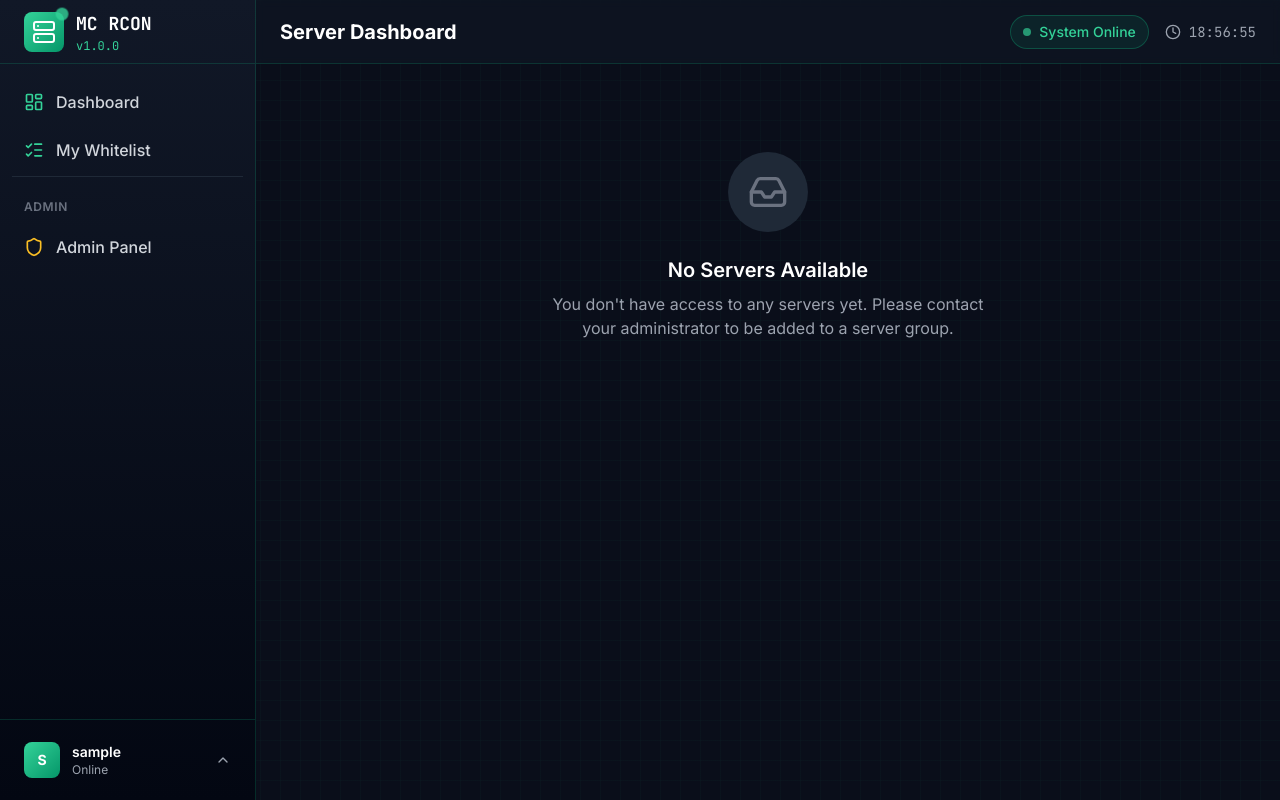
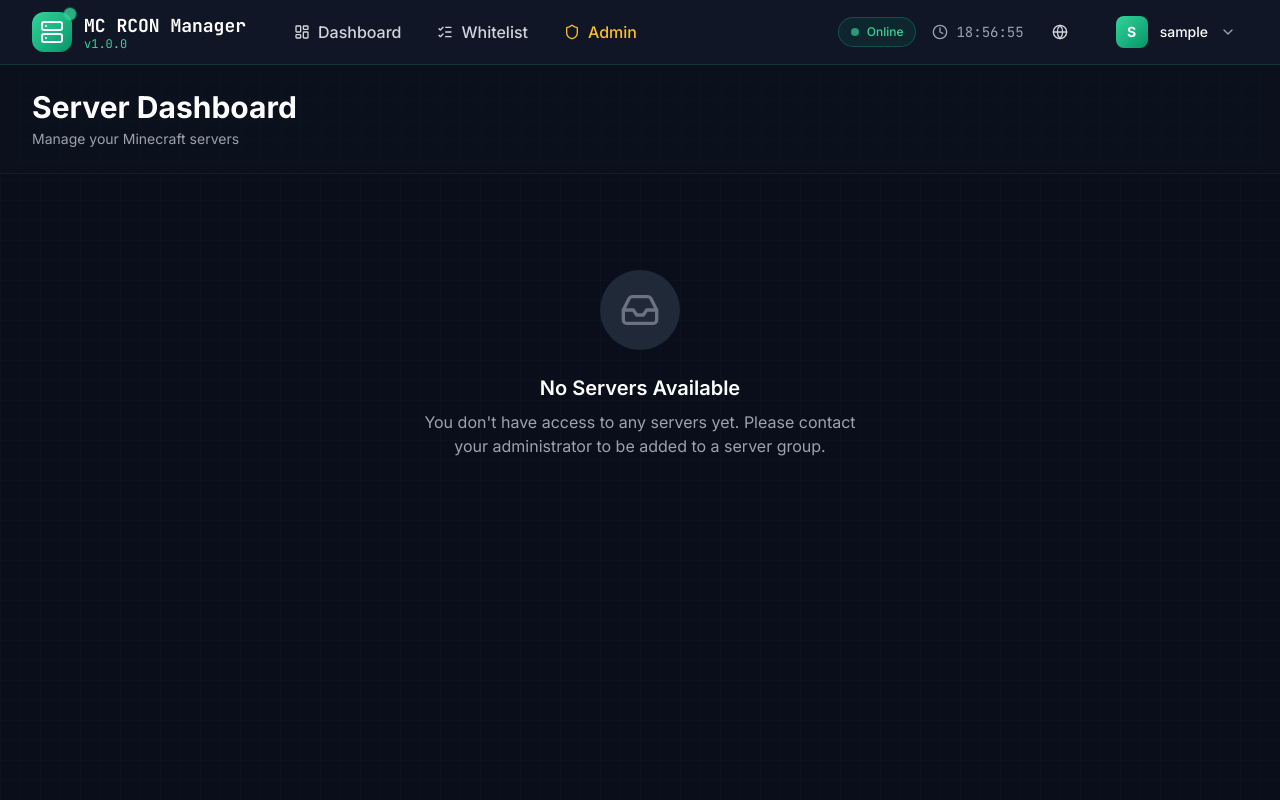
Before and after one commit to MoYuK1ng/MC_rcon_manage, a Django app: page /dashboard/ in a window 1280 px wide. Run offline with Django 5.2, Linux system fonts and the light colour scheme; the visitor is signed in with stand-in values (Sample User, id 1); data that the repository does not hold is empty; parts of the project's set-up code (start-up, migrations or seed data) failed here and were passed over; some libraries are stand-ins or nearby versions.

Commit message:
Replace sidebar with modern top navigation bar - Vercel/GitHub style

```diff
--- a/servers/templates/base.html
+++ b/servers/templates/base.html
@@ -113,82 +113,95 @@
     {% block extra_css %}{% endblock %}
 </head>
 <body class="h-full font-sans text-gray-100 antialiased">
-    <div class="min-h-full flex">
-        <!-- Sidebar -->
-        <aside class="w-64 bg-gradient-to-b from-gray-900 to-gray-950 border-r border-emerald-500/20 flex flex-col">
-            <!-- Logo -->
-            <div class="h-16 flex items-center px-6 border-b border-emerald-500/20">
+    <div class="min-h-full flex flex-col">
+        <!-- Top Navigation Bar -->
+        <nav class="bg-gray-900/95 backdrop-blur-md border-b border-emerald-500/20 sticky top-0 z-50">
+            <div class="max-w-7xl mx-auto px-4 sm:px-6 lg:px-8">
+                <div class="flex items-center justify-between h-16">
+                    <!-- Logo & Brand -->
+                    <div class="flex items-center space-x-8">
                         <a href="{% url 'dashboard' %}" class="flex items-center space-x-3 group">
                             <div class="relative">
-                        <div class="w-10 h-10 bg-gradient-to-br from-emerald-400 to-emerald-600 rounded-lg flex items-center justify-center transform group-hover:scale-110 transition-transform duration-200">
+                                <div class="w-10 h-10 bg-gradient-to-br from-emerald-400 to-emerald-600 rounded-xl flex items-center justify-center transform group-hover:scale-110 group-hover:rotate-3 transition-all duration-200">
                                     <i data-lucide="server" class="w-6 h-6 text-white"></i>
                                 </div>
                                 <div class="absolute -top-1 -right-1 w-3 h-3 bg-emerald-400 rounded-full status-pulse"></div>
                             </div>
-                    <div>
-                        <div class="text-lg font-bold text-white font-mono">MC RCON</div>
-                        <div class="text-xs text-emerald-400 font-mono">v{{ APP_VERSION|default:"1.0.0" }}</div>
+                            <div class="hidden sm:block">
+                                <div class="text-lg font-bold text-white font-mono">MC RCON Manager</div>
+                                <div class="text-xs text-emerald-400 font-mono -mt-1">v1.0.0</div>
                             </div>
                         </a>
+
+                        <!-- Main Navigation -->
+                        <div class="hidden md:flex items-center space-x-1">
+                            <a href="{% url 'dashboard' %}" class="flex items-center space-x-2 px-4 py-2 text-gray-300 hover:text-white hover:bg-emerald-500/10 rounded-lg transition-all duration-200">
+                                <i data-lucide="layout-dashboard" class="w-4 h-4"></i>
+                                <span class="font-medium">{% trans "Dashboard" %}</span>
+                            </a>
+                            <a href="{% url 'my_whitelist' %}" class="flex items-center space-x-2 px-4 py-2 text-gray-300 hover:text-white hover:bg-emerald-500/10 rounded-lg transition-all duration-200">
+                                <i data-lucide="list-checks" class="w-4 h-4"></i>
+                                <span class="font-medium">{% trans "Whitelist" %}</span>
+                            </a>
+                            {% if user.is_superuser %}
+                            <a href="/admin/" class="flex items-center space-x-2 px-4 py-2 text-amber-400 hover:text-amber-300 hover:bg-amber-500/10 rounded-lg transition-all duration-200">
+                                <i data-lucide="shield" class="w-4 h-4"></i>
+                                <span class="font-medium">{% trans "Admin" %}</span>
+                            </a>
+                            {% endif %}
+                        </div>
                     </div>
 
-            <!-- Navigation -->
-            <nav class="flex-1 px-3 py-4 space-y-1 overflow-y-auto">
-                <a href="{% url 'dashboard' %}" class="flex items-center px-3 py-2.5 text-gray-300 hover:text-white hover:bg-emerald-500/10 rounded-lg transition-all duration-200 group">
-                    <i data-lucide="layout-dashboard" class="w-5 h-5 mr-3 text-emerald-400"></i>
-                    <span class="font-medium">{% trans "Dashboard" %}</span>
-                    <i data-lucide="chevron-right" class="w-4 h-4 ml-auto opacity-0 group-hover:opacity-100 transition-opacity"></i>
-                </a>
+                    <!-- Right Side -->
+                    <div class="flex items-center space-x-4">
+                        <!-- Status Indicator -->
+                        <div class="hidden lg:flex items-center space-x-2 px-3 py-1.5 bg-emerald-500/10 border border-emerald-500/30 rounded-full">
+                            <div class="w-2 h-2 bg-emerald-400 rounded-full animate-pulse"></div>
+                            <span class="text-xs font-medium text-emerald-400">{% trans "Online" %}</span>
+                        </div>
 
-                <a href="{% url 'my_whitelist' %}" class="flex items-center px-3 py-2.5 text-gray-300 hover:text-white hover:bg-emerald-500/10 rounded-lg transition-all duration-200 group">
-                    <i data-lucide="list-checks" class="w-5 h-5 mr-3 text-emerald-400"></i>
-                    <span class="font-medium">{% trans "My Whitelist" %}</span>
-                    <i data-lucide="chevron-right" class="w-4 h-4 ml-auto opacity-0 group-hover:opacity-100 transition-opacity"></i>
-                </a>
+                        <!-- Time -->
+                        <div class="hidden xl:flex items-center space-x-2 text-sm text-gray-400 font-mono">
+                            <i data-lucide="clock" class="w-4 h-4"></i>
+                            <span id="current-time"></span>
+                        </div>
 
-                {% if user.is_superuser %}
-                <div class="pt-4 mt-4 border-t border-gray-800">
-                    <div class="px-3 mb-2">
-                        <span class="text-xs font-semibold text-gray-500 uppercase tracking-wider">{% trans "Admin" %}</span>
-                    </div>
-                    <a href="/admin/" class="flex items-center px-3 py-2.5 text-gray-300 hover:text-white hover:bg-emerald-500/10 rounded-lg transition-all duration-200 group">
-                        <i data-lucide="shield" class="w-5 h-5 mr-3 text-amber-400"></i>
-                        <span class="font-medium">{% trans "Admin Panel" %}</span>
-                        <i data-lucide="external-link" class="w-4 h-4 ml-auto opacity-0 group-hover:opacity-100 transition-opacity"></i>
-                    </a>
-                </div>
-                {% endif %}
-            </nav>
-
-            <!-- User Menu -->
-            <div class="p-3 border-t border-emerald-500/20">
+                        <!-- Language Switcher -->
                         <div class="relative group">
-                    <button class="w-full flex items-center px-3 py-2.5 rounded-lg hover:bg-gray-800 transition-all duration-200">
-                        <div class="w-9 h-9 bg-gradient-to-br from-emerald-400 to-emerald-600 rounded-lg flex items-center justify-center font-bold text-white text-sm">
-                            {{ user.username|slice:":1"|upper }}
-                        </div>
-                        <div class="ml-3 flex-1 text-left">
-                            <div class="text-sm font-semibold text-white">{{ user.username }}</div>
-                            <div class="text-xs text-gray-400">{% trans "Online" %}</div>
-                        </div>
-                        <i data-lucide="chevron-up" class="w-4 h-4 text-gray-400"></i>
+                            <button class="flex items-center space-x-2 px-3 py-2 text-gray-300 hover:text-white hover:bg-gray-800 rounded-lg transition-all duration-200">
+                                <i data-lucide="globe" class="w-4 h-4"></i>
+                                <span class="hidden sm:inline text-sm">{{ LANGUAGE_CODE|upper }}</span>
                             </button>
-
-                    <!-- Dropdown -->
-                    <div class="absolute bottom-full left-0 right-0 mb-2 bg-gray-900 border border-emerald-500/20 rounded-lg shadow-xl opacity-0 invisible group-hover:opacity-100 group-hover:visible transition-all duration-200">
+                            <div class="absolute right-0 mt-2 w-48 bg-gray-900 border border-emerald-500/20 rounded-xl shadow-2xl opacity-0 invisible group-hover:opacity-100 group-hover:visible transition-all duration-200">
                                 <div class="p-2">
-                            <div class="px-3 py-1 text-xs font-semibold text-gray-500 uppercase">{% trans "Language" %}</div>
-                            <a href="{% url 'set_language' %}?lang=en" class="flex items-center px-3 py-2 text-sm text-gray-300 hover:text-white hover:bg-gray-800 rounded-md transition-colors">
+                                    <a href="{% url 'set_language' %}?lang=en" class="flex items-center px-3 py-2 text-sm text-gray-300 hover:text-white hover:bg-gray-800 rounded-lg transition-colors">
                                         <span class="mr-2">🇬🇧</span> English
                                     </a>
-                            <a href="{% url 'set_language' %}?lang=zh-hans" class="flex items-center px-3 py-2 text-sm text-gray-300 hover:text-white hover:bg-gray-800 rounded-md transition-colors">
+                                    <a href="{% url 'set_language' %}?lang=zh-hans" class="flex items-center px-3 py-2 text-sm text-gray-300 hover:text-white hover:bg-gray-800 rounded-lg transition-colors">
                                         <span class="mr-2">🇨🇳</span> 简体中文
                                     </a>
                                 </div>
-                        <div class="border-t border-gray-800 p-2">
-                            <form method="post" action="{% url 'logout' %}">
+                            </div>
+                        </div>
+
+                        <!-- User Menu -->
+                        <div class="relative group">
+                            <button class="flex items-center space-x-3 px-3 py-2 hover:bg-gray-800 rounded-lg transition-all duration-200">
+                                <div class="w-8 h-8 bg-gradient-to-br from-emerald-400 to-emerald-600 rounded-lg flex items-center justify-center font-bold text-white text-sm">
+                                    {{ user.username|slice:":1"|upper }}
+                                </div>
+                                <span class="hidden sm:inline text-sm font-medium text-white">{{ user.username }}</span>
+                                <i data-lucide="chevron-down" class="w-4 h-4 text-gray-400"></i>
+                            </button>
+                            <div class="absolute right-0 mt-2 w-56 bg-gray-900 border border-emerald-500/20 rounded-xl shadow-2xl opacity-0 invisible group-hover:opacity-100 group-hover:visible transition-all duration-200">
+                                <div class="p-2">
+                                    <div class="px-3 py-2 border-b border-gray-800">
+                                        <div class="text-sm font-semibold text-white">{{ user.username }}</div>
+                                        <div class="text-xs text-gray-400">{{ user.email|default:"User" }}</div>
+                                    </div>
+                                    <form method="post" action="{% url 'logout' %}" class="mt-2">
                                         {% csrf_token %}
-                                <button type="submit" class="w-full flex items-center px-3 py-2 text-sm text-red-400 hover:text-red-300 hover:bg-red-500/10 rounded-md transition-colors">
+                                        <button type="submit" class="w-full flex items-center px-3 py-2 text-sm text-red-400 hover:text-red-300 hover:bg-red-500/10 rounded-lg transition-colors">
                                             <i data-lucide="log-out" class="w-4 h-4 mr-2"></i>
                                             {% trans "Logout" %}
                                         </button>
@@ -197,37 +210,28 @@
                             </div>
                         </div>
                     </div>
-        </aside>
+                </div>
+            </div>
+        </nav>
 
         <!-- Main Content -->
-        <div class="flex-1 flex flex-col min-w-0">
-            <!-- Top Bar -->
-            <header class="h-16 bg-gray-900/50 backdrop-blur-sm border-b border-emerald-500/20 flex items-center justify-between px-6">
-                <div>
-                    <h1 class="text-xl font-bold text-white">{% block page_title %}{% trans "Dashboard" %}{% endblock %}</h1>
-                </div>
-                <div class="flex items-center space-x-4">
-                    <!-- System Status -->
-                    <div class="flex items-center space-x-2 px-3 py-1.5 bg-emerald-500/10 border border-emerald-500/30 rounded-full">
-                        <div class="w-2 h-2 bg-emerald-400 rounded-full animate-pulse"></div>
-                        <span class="text-sm font-medium text-emerald-400">{% trans "System Online" %}</span>
-                    </div>
-
-                    <!-- Current Time -->
-                    <div class="hidden md:flex items-center space-x-2 text-sm text-gray-400 font-mono">
-                        <i data-lucide="clock" class="w-4 h-4"></i>
-                        <span id="current-time"></span>
-                    </div>
+        <div class="flex-1">
+            <!-- Page Header -->
+            <header class="bg-gray-900/30 backdrop-blur-sm border-b border-gray-800/50">
+                <div class="max-w-7xl mx-auto px-4 sm:px-6 lg:px-8 py-6">
+                    <h1 class="text-3xl font-bold text-white">{% block page_title %}{% trans "Dashboard" %}{% endblock %}</h1>
+                    <p class="mt-1 text-sm text-gray-400">{% block page_subtitle %}{% trans "Manage your Minecraft servers" %}{% endblock %}</p>
                 </div>
             </header>
 
             <!-- Content Area -->
-            <main class="flex-1 overflow-y-auto p-6">
+            <main class="flex-1 overflow-y-auto">
+                <div class="max-w-7xl mx-auto px-4 sm:px-6 lg:px-8 py-8">
                     <!-- Messages -->
                     {% if messages %}
                         <div class="mb-6 space-y-3">
                             {% for message in messages %}
-                            <div class="flex items-start p-4 rounded-lg border {% if message.tags == 'success' %}bg-emerald-500/10 border-emerald-500/30{% elif message.tags == 'error' %}bg-red-500/10 border-red-500/30{% elif message.tags == 'warning' %}bg-yellow-500/10 border-yellow-500/30{% else %}bg-blue-500/10 border-blue-500/30{% endif %} animate-slide-up">
+                                <div class="flex items-start p-4 rounded-xl border {% if message.tags == 'success' %}bg-emerald-500/10 border-emerald-500/30{% elif message.tags == 'error' %}bg-red-500/10 border-red-500/30{% elif message.tags == 'warning' %}bg-yellow-500/10 border-yellow-500/30{% else %}bg-blue-500/10 border-blue-500/30{% endif %} animate-slide-up">
                                     <div class="flex-shrink-0">
                                         {% if message.tags == 'success' %}
                                             <i data-lucide="check-circle" class="w-5 h-5 text-emerald-400"></i>
@@ -250,6 +254,7 @@
                     {% endif %}
 
                     {% block content %}{% endblock %}
+                </div>
             </main>
         </div>
     </div>
```
Also changed, not shown: servers/templates/base_zh.html (+81 -76 lines). Lines whose indentation alone changed are shown as unchanged.
